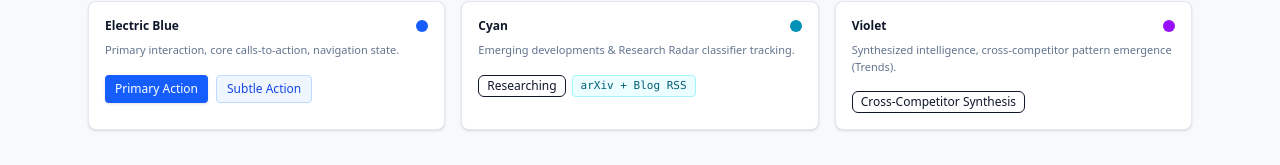
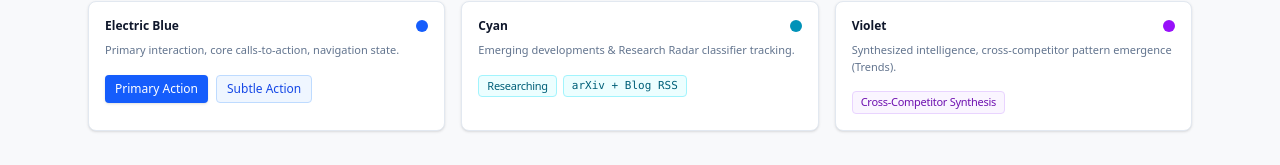
Before and after one commit to Preeti-Antil02/PrismIQ, a Next.js app in the folder frontend-v2/: page / in a window 1280 px wide. Shown: the part 144-309 px from the top of the page. Built offline with nearby package versions, Linux system fonts and the light colour scheme.

Commit message:
feat(frontend-v2): add accessible Badge component primitive

```diff
--- /dev/null
+++ b/frontend-v2/src/components/ui/badge.tsx
@@ -0,0 +1,48 @@
+import * as React from "react";
+import { cva, type VariantProps } from "class-variance-authority";
+import { cn } from "@/lib/utils";
+
+const badgeVariants = cva(
+  "inline-flex items-center gap-1 rounded-sm border px-2 py-0.5 text-[11px] font-medium tracking-tight transition-colors focus:outline-none focus:ring-1 focus:ring-blue-600 select-none",
+  {
+    variants: {
+      variant: {
+        default:
+          "border-slate-200 bg-slate-900 text-white shadow-sm",
+        secondary:
+          "border-slate-200 bg-slate-100 text-slate-800",
+        destructive:
+          "border-rose-200 bg-rose-50 text-rose-800",
+        outline:
+          "border-slate-300 text-slate-700 bg-white",
+        muted:
+          "border-slate-200 bg-slate-50 text-slate-600",
+        blue:
+          "border-blue-200 bg-blue-50 text-blue-800",
+        cyan:
+          "border-cyan-200 bg-cyan-50 text-cyan-800",
+        violet:
+          "border-purple-200 bg-purple-50 text-purple-800",
+        emerald:
+          "border-emerald-200 bg-emerald-50 text-emerald-800",
+        amber:
+          "border-amber-200 bg-amber-800 text-amber-800 bg-amber-50",
+      },
+    },
+    defaultVariants: {
+      variant: "default",
+    },
+  }
+);
+
+export interface BadgeProps
+  extends React.HTMLAttributes<HTMLDivElement>,
+    VariantProps<typeof badgeVariants> {}
+
+function Badge({ className, variant, ...props }: BadgeProps) {
+  return (
+    <div className={cn(badgeVariants({ variant }), className)} {...props} />
+  );
+}
+
+export { Badge, badgeVariants };
```
